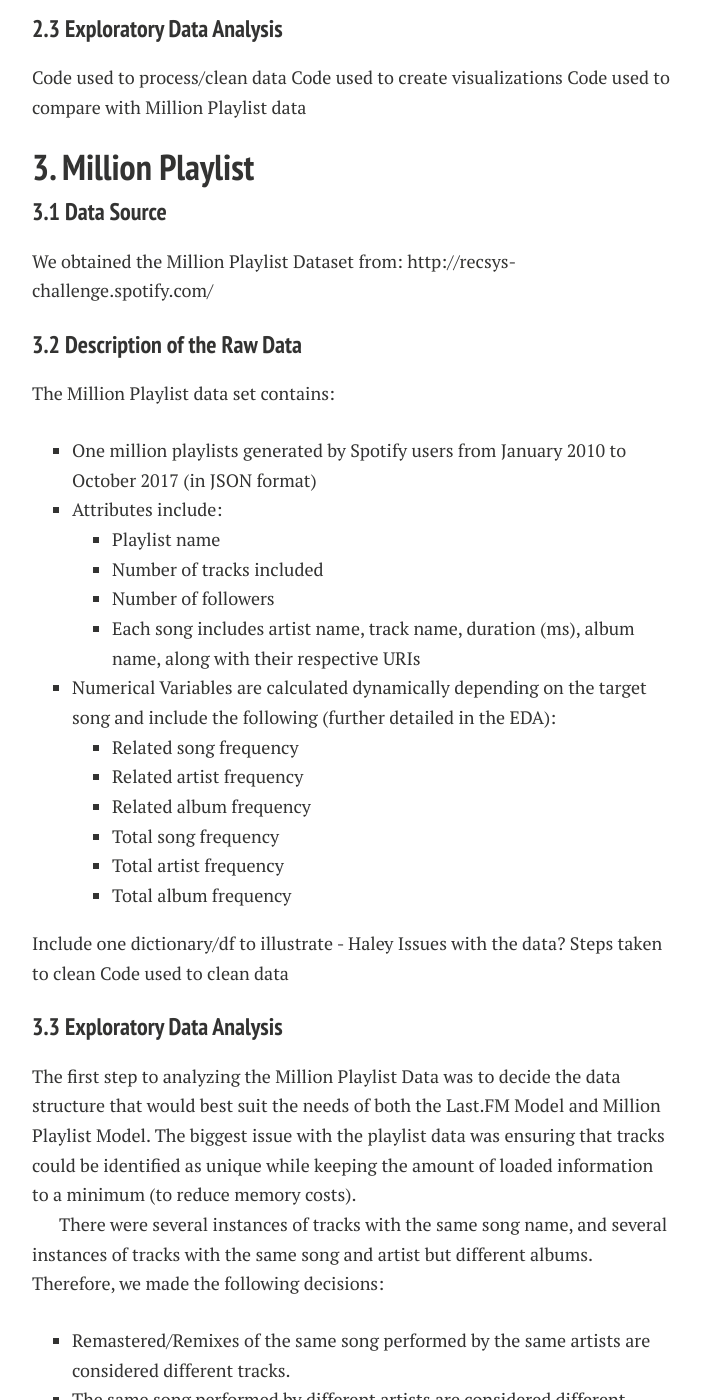
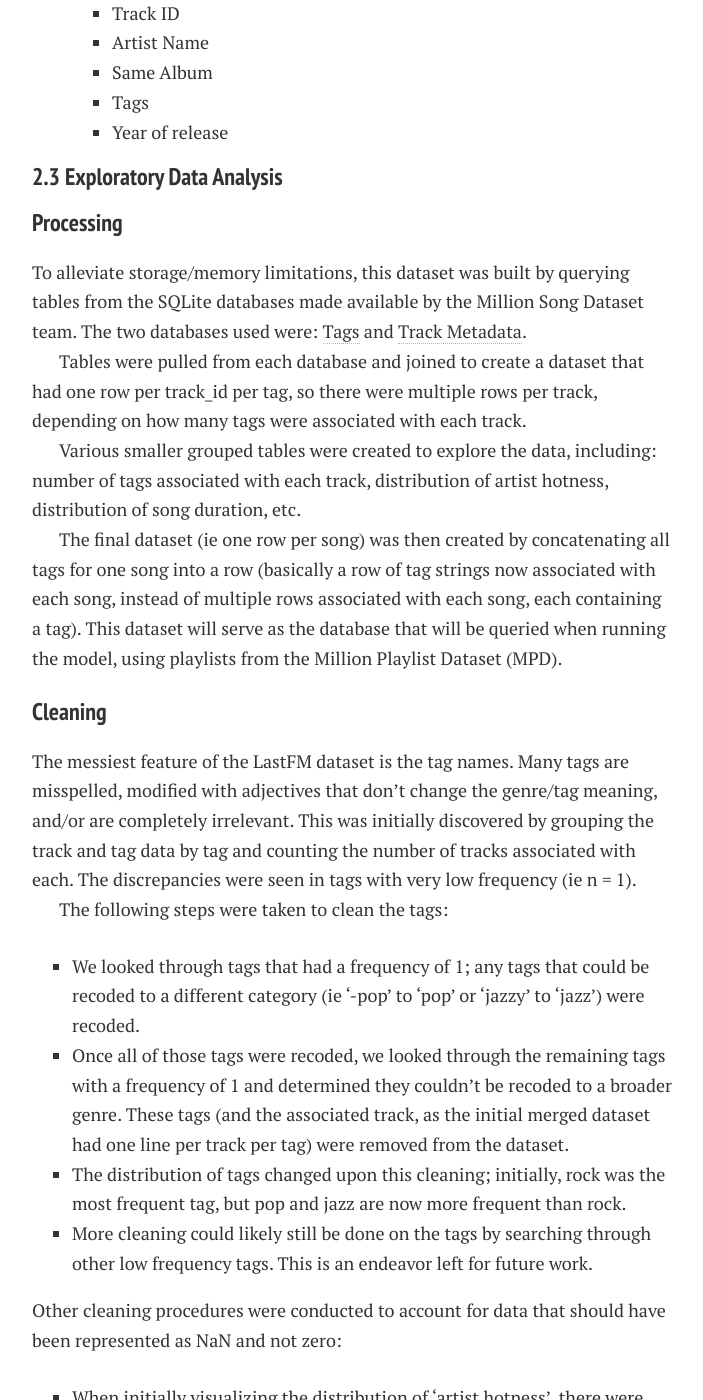
Before and after one commit to lyannaliu/lyannaliu.github.io, a Jekyll site: the page built from descriptionofdata.md, in a window 1280 px wide and 1400 px high, scrolled down 1282 px. Shown: the whole window, without its empty margins (288-991 px from the left). Built offline with Jekyll 4.4.1, drawn with Linux system fonts in a browser that asks for light colours; nearby versions of some CDN libraries; some of the changed text lies outside the part shown.

Commit message:
Update descriptionofdata.md

```diff
--- a/descriptionofdata.md
+++ b/descriptionofdata.md
@@ -17,7 +17,7 @@ title: Description of Data
     * [3.3 Exploratory Data Analysis](#3.3)
 
 <h2 id="1">1. Summary</h2>
-We used Last.FM Data Set and Million Playlist Data Set as our two data sets.
+We used Last.FM Dataset and Million Playlist Dataset as our two data sets. The Last.fm Dataset contains song tags (eg genres and/or official playlists, Bay Area top 100 or Hip Hop) and song/track similarity for all of the tracks in the Million Song Dataset and SQLite databases that can be parsed. The Million Playlist Dataset contains one million playlists generated by Spotify users from January 2010 to October 2017 in JSON format.
 
 <h2 id="2">2. LastFM</h2>
 <h3 id="2.1">2.1 Data Source</h3>
@@ -41,9 +41,30 @@ The Last.fm data set contains:
     - Year of release
 
 <h3 id="2.3">2.3 Exploratory Data Analysis</h3>
-Code used to process/clean data
-Code used to create visualizations
-Code used to compare with Million Playlist data
+### Processing
+To alleviate storage/memory limitations, this dataset was built by querying tables from the SQLite databases made available by the Million Song Dataset team. The two databases used were: [Tags](http://labrosa.ee.columbia.edu/millionsong/sites/default/files/lastfm/lastfm_tags.db) and [Track Metadata](http://labrosa.ee.columbia.edu/millionsong/sites/default/files/AdditionalFiles/track_metadata.db).
+
+Tables were pulled from each database and joined to create a dataset that had one row per track_id per tag, so there were multiple rows per track, depending on how many tags were associated with each track.
+
+
+
+Various smaller grouped tables were created to explore the data, including: number of tags associated with each track, distribution of artist hotness, distribution of song duration, etc.
+
+The final dataset (ie one row per song) was then created by concatenating all tags for one song into a row (basically a row of tag strings now associated with each song, instead of multiple rows associated with each song, each containing a tag). This dataset will serve as the database that will be queried when running the model, using playlists from the Million Playlist Dataset (MPD).
+
+### Cleaning
+The messiest feature of the LastFM dataset is the tag names. Many tags are misspelled, modified with adjectives that don’t change the genre/tag meaning, and/or are completely irrelevant. This was initially discovered by grouping the track and tag data by tag and counting the number of tracks associated with each. The discrepancies were seen in tags with very low frequency (ie n = 1).
+
+The following steps were taken to clean the tags:
+-	We looked through tags that had a frequency of 1; any tags that could be recoded to a different category (ie ‘-pop’ to ‘pop’ or ‘jazzy’ to ‘jazz’) were recoded.
+-	Once all of those tags were recoded, we looked through the remaining tags with a frequency of 1 and determined they couldn’t be recoded to a broader genre. These tags (and the associated track, as the initial merged dataset had one line per track per tag) were removed from the dataset.
+-	The distribution of tags changed upon this cleaning; initially, rock was the most frequent tag, but pop and jazz are now more frequent than rock.
+-	More cleaning could likely still be done on the tags by searching through other low frequency tags. This is an endeavor left for future work.
+
+Other cleaning procedures were conducted to account for data that should have been represented as NaN and not zero:
+-	When initially visualizing the distribution of ‘artist hotness’, there were some values = 0. Since artist hotness would be > 0 (even if it’s still small), those values were replaced with NaN.
+-	When initially visualizing the distribution of ‘year’, there were values = 0. Since year cannot = 0 for recorded songs, those values were replaced with NaN.
+
 
 <h2 id="3">3. Million Playlist</h2>
 
```
